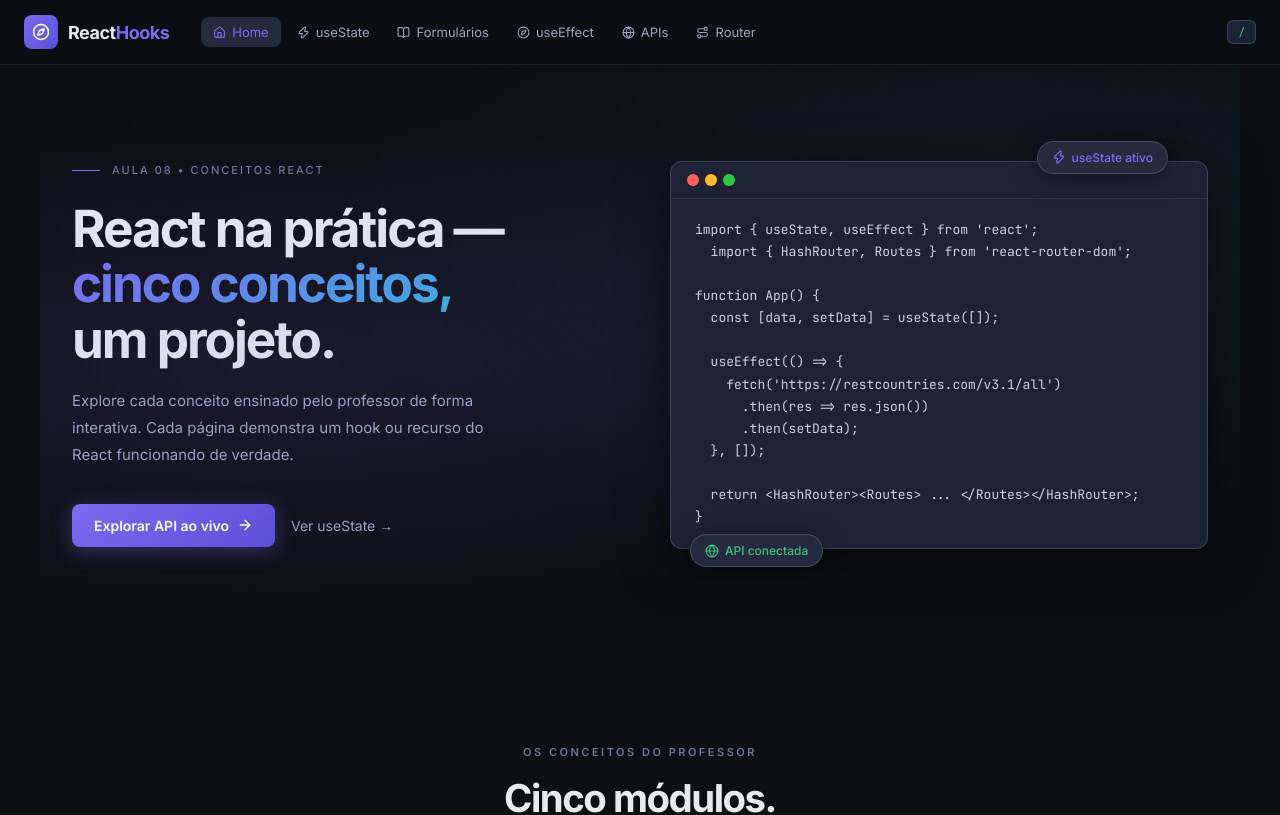
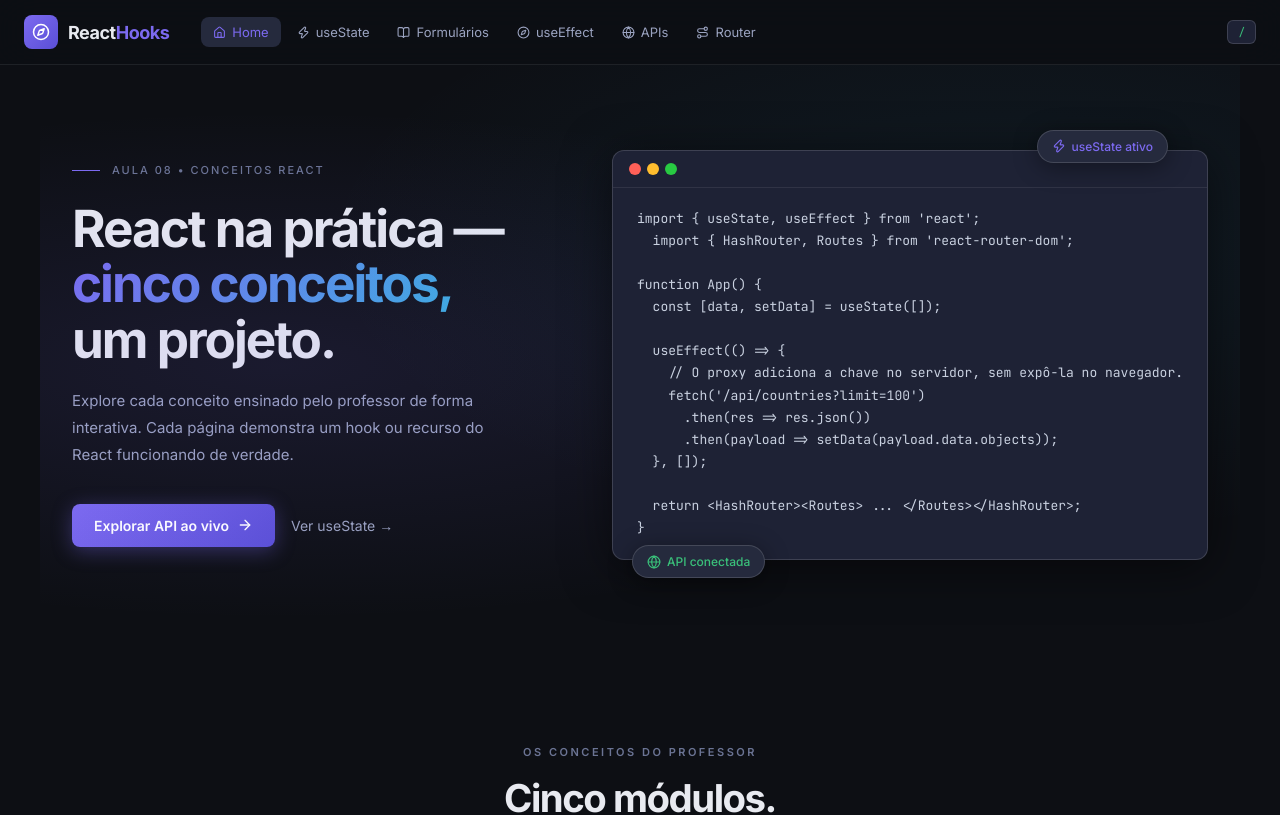
Before and after one commit to Arthur-2612/Country_React, a React (Vite) app: page /#/ in a window 1280 px wide. Shown: the top 815 px of the page. Built offline with nearby package versions, Linux system fonts and the light colour scheme; a web font is replaced by a local one.

Commit message:
feat: update API fetching method to use proxy for enhanced security and data handling

```diff
--- a/src/pages/HomePage.jsx
+++ b/src/pages/HomePage.jsx
@@ -87,9 +87,10 @@
   const [data, setData] = useState([]);
 
   useEffect(() => {
-    fetch('https://restcountries.com/v3.1/all')
+    // O proxy adiciona a chave no servidor, sem expô-la no navegador.
+    fetch('/api/countries?limit=100')
       .then(res => res.json())
-      .then(setData);
+      .then(payload => setData(payload.data.objects));
   }, []);
 
   return <HashRouter><Routes> ... </Routes></HashRouter>;
```
